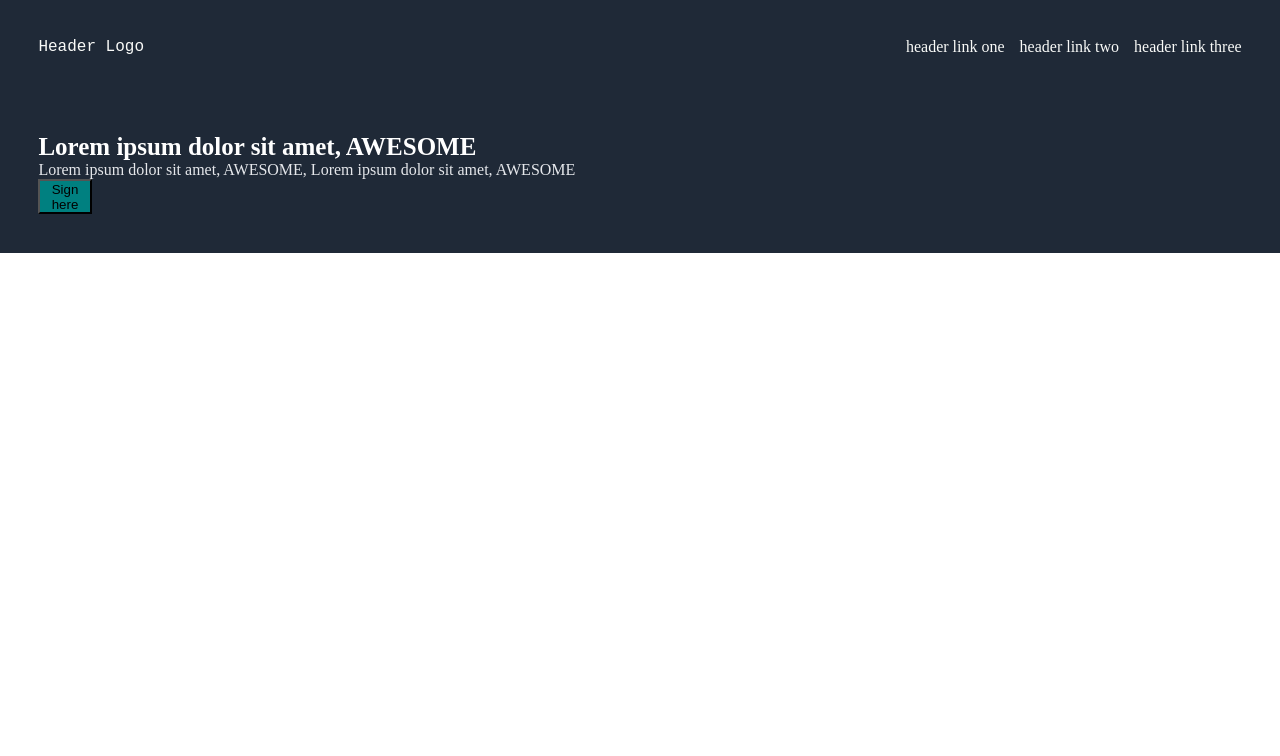
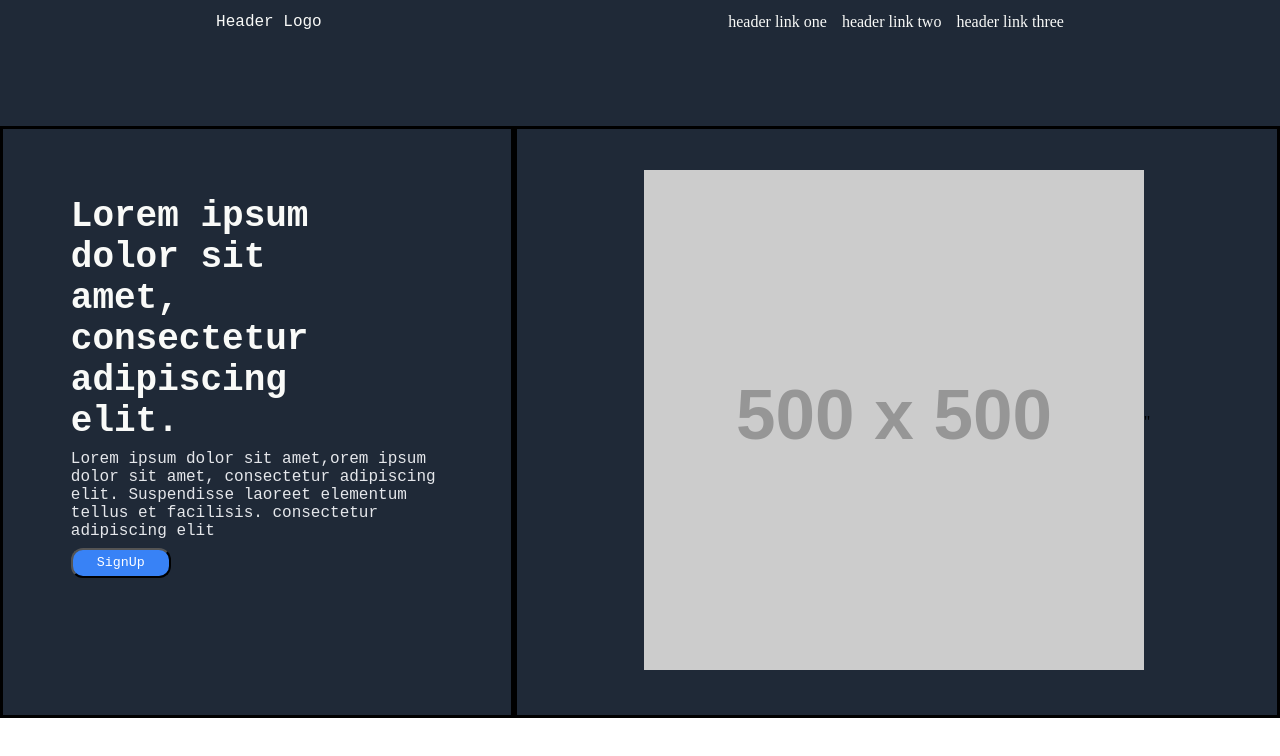
Before and after one commit to joseb2/Landing-Page, a plain HTML site: page index.html in a window 1280 px wide. Drawn offline with Linux system fonts and the light colour scheme; placeholder pictures from the web are drawn by us.

Commit message:
Add new flexboxes into working repository then organize when ready.

```diff
--- a/index.html
+++ b/index.html
@@ -20,14 +20,17 @@
     </div>
     <div class ="secondBar">
         <div class = "secondBarLeft">
-            <div id = "descFirst">Lorem ipsum dolor sit amet, AWESOME</div>
-            <div id = "descSecond">Lorem ipsum dolor sit amet, AWESOME, Lorem ipsum dolor sit amet, AWESOME</div>
-            <div id = "buttonID">
-                <button>Sign here</button>
+            <div class="square one">
+                <button class = "button btnOne">SignUp</button>
+            </div>
+            <div class="square two">Lorem ipsum dolor sit amet,orem ipsum dolor sit amet, consectetur adipiscing elit.
+                Suspendisse laoreet elementum tellus et facilisis. consectetur adipiscing elit</div>
+            <div class="square three">Lorem ipsum dolor sit amet, consectetur adipiscing elit.
+
             </div>
         </div>
         <div id = "placeHolderImage">
-            <span>
+            <a href="https://placeholder.com"><img src="https://via.placeholder.com/500"></a>          "
         </div>
 
     </div>
--- a/style.css
+++ b/style.css
@@ -1,10 +1,6 @@
-html,
-body {
-    height: 100%;
-    margin: 0px;
-
-    border-color: red;
-
+* {
+    margin: 0;
+    padding:0;
 }
 .flex-container {
     display: flex;
@@ -14,10 +10,13 @@ body {
 }
 
 .headerBar {
+
     display: flex;
     background-color: #1f2937;
-    justify-content: space-between;
-    padding: 3%;
+    justify-content: space-around;
+    height: 100px;
+    padding: 1%;
+
 
 
 
@@ -26,15 +25,17 @@ body {
 
 .headerBar #headerLeftBox {
     display: flex;
-
     font-family: 'Courier New', Courier, monospace;
     color:#f9FAf8;
+
+
 
 
 }
 
 .linkBox {
     display: flex;
+
     flex-wrap: nowrap;
     gap: 15px;
 
@@ -49,67 +50,82 @@ a {
 
 .secondBar {
     display: flex;
-    flex-wrap: wrap;
-    flex-direction: column;
+    flex-direction: row;
     background-color: #1f2937;
-
+}
+.secondBarLeft {
+  height: 100%;
+  width: 380px;
+  display: flex;
+  border: solid;
+  padding: 5%;
+  flex-flow:column-reverse wrap;
 
 
 }
+.square {
+    flex:1 1 auto;
+
+    /*placed solid border for reference*/
+
+    width: 200px;
+    margin: 1%;
 
 
-.secondBarLeft {
+  }
+
+.square:nth-child(1) {
+    flex-grow: 1;
+  }
+  .square:nth-child(2) {
+    flex-grow: 1;
+  }
+  .square:nth-child(3) {
+    flex-grow: 1;
+  }
+
+  .one { /*btnOne square*/
     display: flex;
-    flex-flow: wrap;
-    flex-direction: column;
-    padding: 3%;
+    align-items: flex-start;
+    background-color: #1f2937;
+    height: 100px;
+  }
 
+  .button {
+    background-color: #3882F6;
+    color: white;
+    width: 100px;
+    height: 30px;
+    text-decoration: none;
+    font-family: 'Courier New', Courier, monospace;
+  }
+  .btnOne {
+    border-radius: 12px;
 }
 
-#descFirst {
-    font-size: 25px;
+
+  .two {
+    width: 400px;
+    color: #E5E7EB;
+    font-family: 'Courier New', Courier, monospace;
+
+  }
+  .three {
+    width: 300px;
+    font-size: 36px;
+    color: #f9FAf8;
     font-weight: bolder;
-    color: white;
-    order: 1;
+    font-family: 'Courier New', Courier, monospace;
 
-}
-
-#descSecond {
-    color:#e5e7eb;
-    order: 2;
-
-}
-#buttonID {
-    background-color: #1f2937;
-    order: 3;
-    align-content: center;
-    text-align: center;
-    background-color: #3882F6;
-    color:#f9FAf8;
-    width: 2px;
-    justify-content: flex-start;
-    white-space: normal;
-}
-
-button {
-    white-space: normal;
-    background-color: teal;
-    height: 35px;
-    width: 4em
-
-}
-
-.links {
-    padding: 1%;
-    justify-content: flex-end;
-    gap: 10px;
-    display: flex;
-}
+  }
 
 
 #placeHolderImage {
     display: flex;
-    justify-content: flex-end;
+    border:solid;
+    width: 100%;
+    justify-content: center;
+    align-items: center ;
 }
 
 
```
